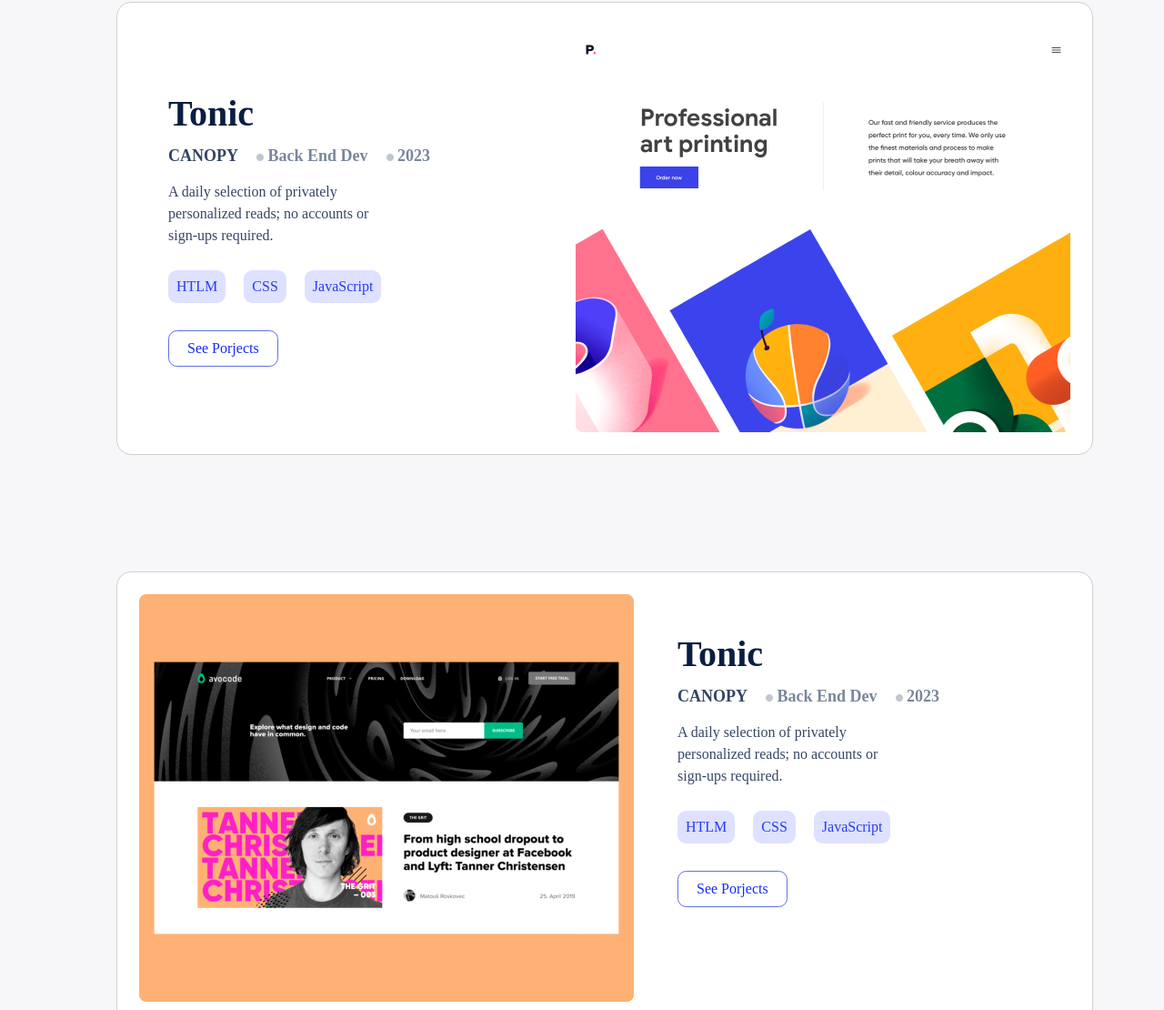
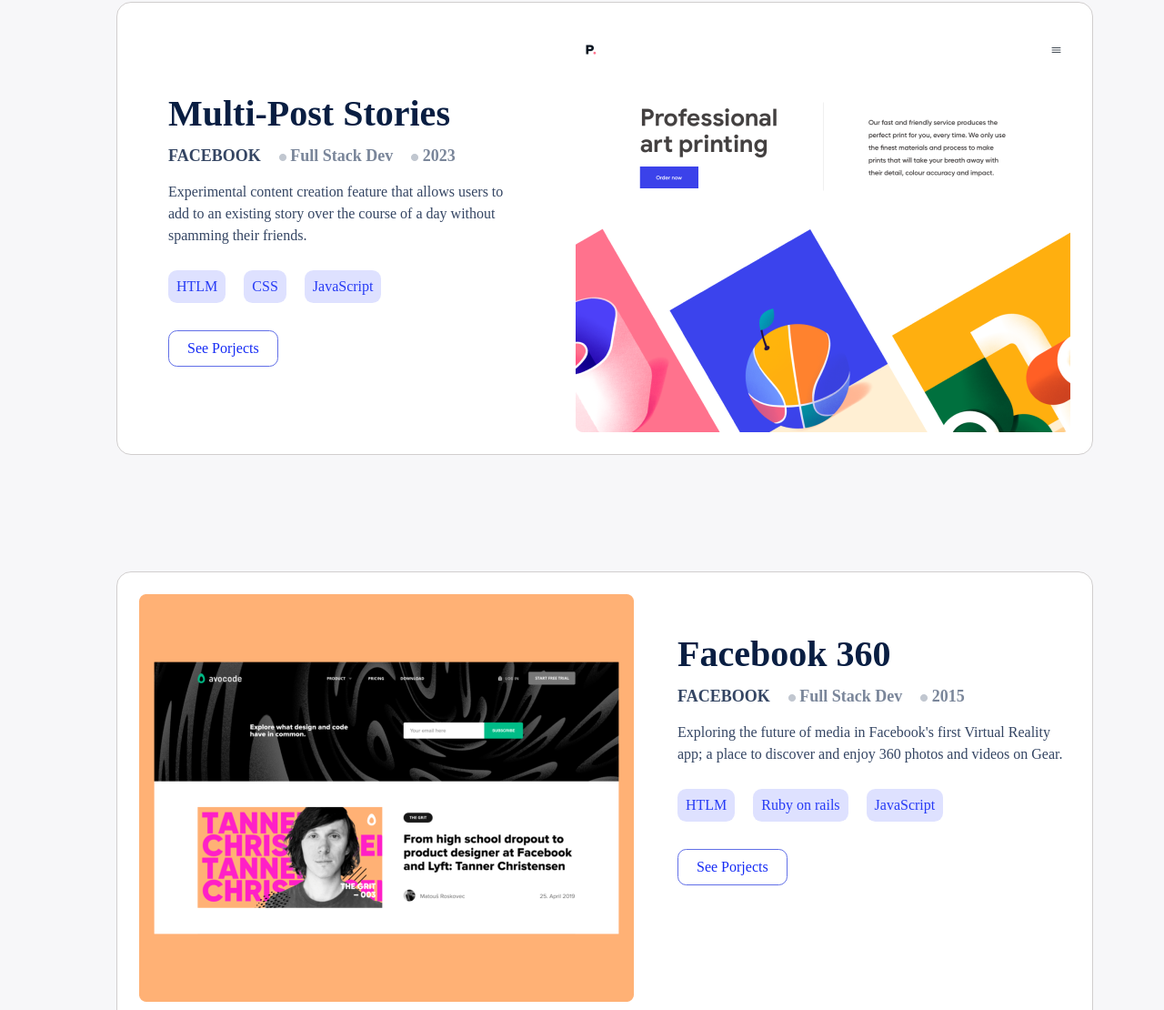
Before and after one commit to ShamiGondal/My_Portfolio, a plain HTML site: page index.html in a window 1280 px wide. Shown: the part 1690-2800 px from the top of the page at 91% size. Drawn offline with Linux system fonts and the light colour scheme.

Commit message:
fixed some issues

```diff
--- a/index.html
+++ b/index.html
@@ -25,10 +25,7 @@
         <img class="header-shapes-mobile-icon" src="./assests/header-shapes mobile.png" alt="">
         <img class="header-shapes-mobile-icon-md" src="./assests/Header bg.png" alt="">
         <h1 id="title">I'm Ehtisham Ahmed<br> Gondal. Glad to see<br>you !</h1>
-        <div class="h_content_1">Lorem ipsum dolor sit, amet consectetur adipisicing elit. Alias repellendus officia, quia
-            impedit excepturi delectus fugit incidunt repudiandae deleniti at odit hic a dolores cupiditate sed
-            architecto cumque, beatae nulla amet reiciendis, repellat enim iure? Soluta laboriosam placeat mollitia
-            laborum et quos numquam tempora?</div>
+        <div class="h_content_1">I’m a software developer! I can help you build a product , feature or website Look through some of my work and experience! If you like what you see and have a project you need coded, don’t hesitate to contact me.</div>
         <button id="btn_1">Let's Connect</button>
         <div class="social_icons">
             <i class="fa-brands fa-linkedin"></i>
@@ -73,14 +70,14 @@
                     alt="Portfolio_Pic_1">
             </div>
             <div class="bottom_rev">
-                <h1>Tonic</h1>
+                <h1>Multi-Post Stories</h1>
                 <div class="Details">
-                    <span> CANOPY</span>
-                    <span><img src="./assests/Counter.png" alt=""> Back End Dev </span>
+                    <span> FACEBOOK</span>
+                    <span><img src="./assests/Counter.png" alt=""> Full Stack Dev </span>
                     <span><img src="./assests/Counter.png" alt=""> 2023 </span>
                 </div>
                 <div class="sec_2_content">
-                    <p>A daily selection of privately<br> personalized reads; no accounts or<br> sign-ups required.</p>
+                    <p>Experimental content creation feature that allows users to add to an existing story over the course of a day without spamming their friends.</p>
                 </div>
                 <div class="tags">
                     <span>HTLM</span>
@@ -100,18 +97,18 @@
                     alt="Portfolio_Pic_1">
             </div>
             <div class="bottom">
-                <h1>Tonic</h1>
+                <h1>Facebook 360</h1>
                 <div class="Details">
-                    <span> CANOPY</span>
-                    <span><img src="./assests/Counter.png" alt=""> Back End Dev </span>
-                    <span><img src="./assests/Counter.png" alt=""> 2023 </span>
+                    <span> FACEBOOK</span>
+                    <span><img src="./assests/Counter.png" alt=""> Full Stack Dev </span>
+                    <span><img src="./assests/Counter.png" alt=""> 2015 </span>
                 </div>
                 <div class="sec_2_content">
-                    <p>A daily selection of privately<br> personalized reads; no accounts or<br> sign-ups required.</p>
+                    <p>Exploring the future of media in Facebook's first Virtual Reality <br>app; a place to discover and enjoy 360 photos and videos on Gear.</p>
                 </div>
                 <div class="tags">
                     <span>HTLM</span>
-                    <span>CSS</span>
+                    <span>Ruby on rails</span>
                     <span>JavaScript</span>
                 </div>
                 <div class="pro_btn">See Porjects</div>
@@ -127,18 +124,18 @@
                     alt="Portfolio_Pic_1">
             </div>
             <div class="bottom_rev">
-                <h1>Tonic</h1>
+                <h1>Uber Navigation</h1>
                 <div class="Details">
-                    <span> CANOPY</span>
-                    <span><img src="./assests/Counter.png" alt=""> Back End Dev </span>
-                    <span><img src="./assests/Counter.png" alt=""> 2023 </span>
+                    <span> Uber</span>
+                    <span><img src="./assests/Counter.png" alt=""> Lead Developer </span>
+                    <span><img src="./assests/Counter.png" alt=""> 2018 </span>
                 </div>
                 <div class="sec_2_content">
-                    <p>A daily selection of privately<br> personalized reads; no accounts or<br> sign-ups required.</p>
+                    <p>A smart assistant to make driving more safe, efficient, and fun by unlocking your most expensive computer: your car.</p>
                 </div>
                 <div class="tags">
                     <span>HTLM</span>
-                    <span>CSS</span>
+                    <span>Ruby on rails</span>
                     <span>JavaScript</span>
                 </div>
                 <div class="pro_btn">See Porjects</div>
--- a/style.css
+++ b/style.css
@@ -499,6 +499,7 @@ form textarea {
     color: #091e42;
     font-size: 2.5rem;
     font-style: normal;
+    width: 20rem;
     font-weight: 700;
     line-height: 3.25rem;
   }
```
